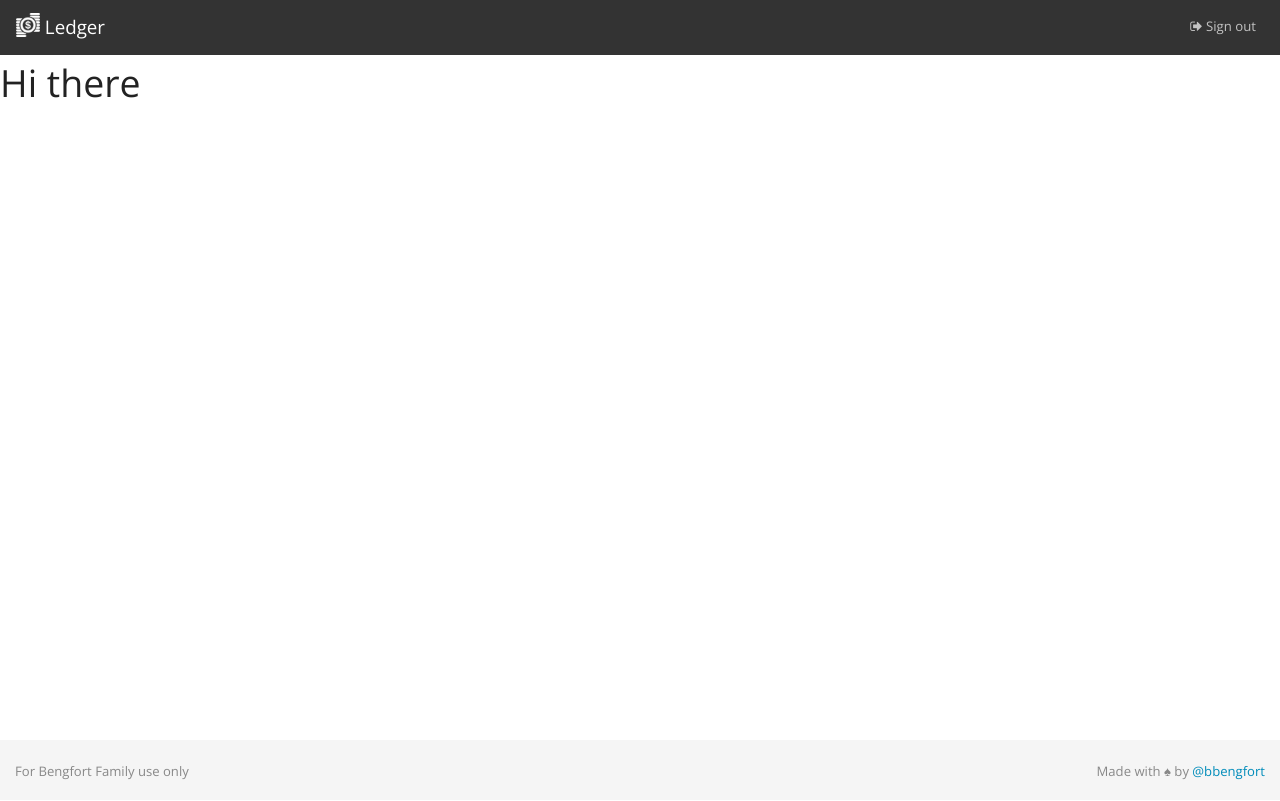
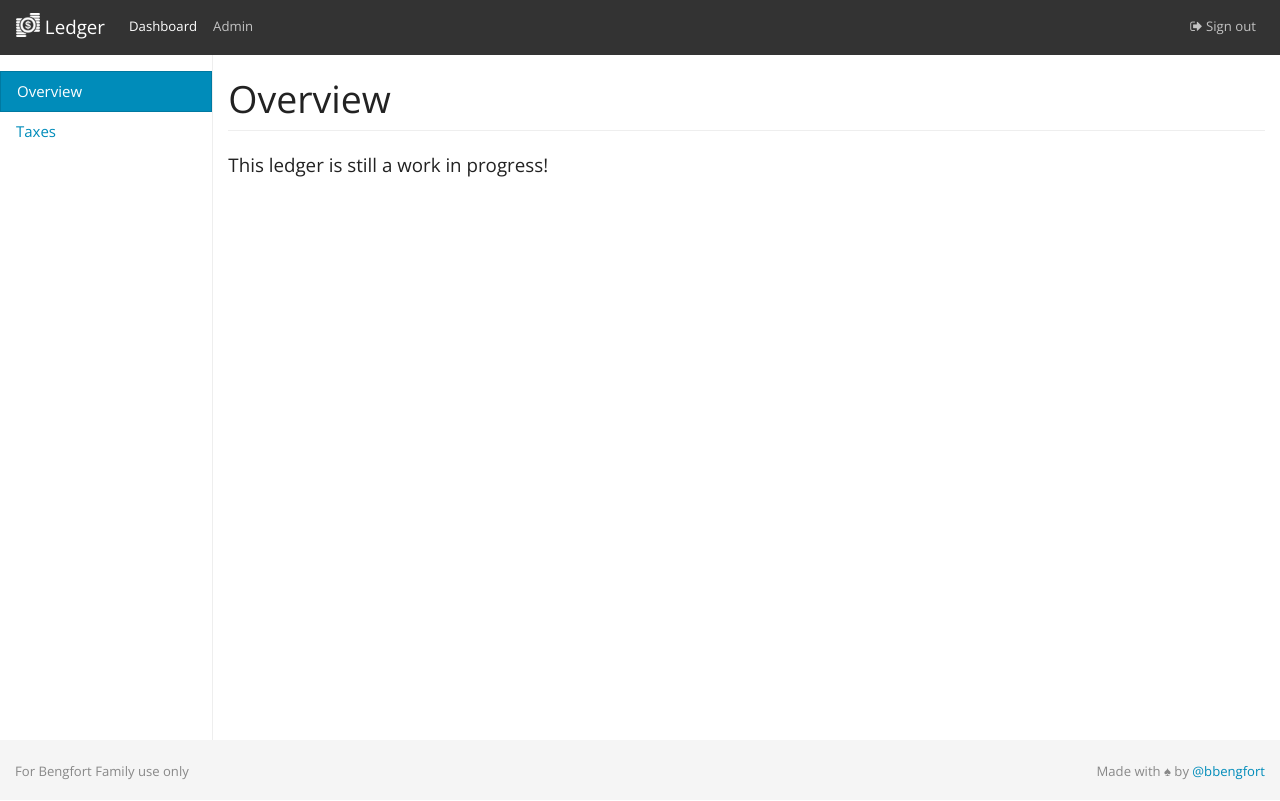
Before and after one commit to bbengfort/ledger, a Django app: page / in a window 1280 px wide. Run offline with Django 3.2, Linux system fonts and the light colour scheme; the visitor is signed in with stand-in values (Sample User, id 1); parts of the project's set-up code (start-up, migrations or seed data) failed here and were passed over; some libraries are stand-ins or nearby versions.

Commit message:
tax return dashboard

```diff
--- a/assets/css/style.css
+++ b/assets/css/style.css
@@ -4,11 +4,22 @@ html {
   position: relative;
   min-height: 100%;
 }
+
 body {
   /* Margin bottom by footer height */
   padding-top: 60px;
   margin-bottom: 60px;
 }
+
+/* Typography */
+
+h1 {
+  margin-bottom: 20px;
+  padding-bottom: 9px;
+  border-bottom: 1px solid #eee;
+}
+
+/* Login */
 
 .login-container {
     margin-top: 120px;
@@ -17,6 +28,46 @@ body {
 .login-container h5 {
     margin: 0;
 }
+
+/* Sidebar */
+
+.sidebar {
+  position: fixed;
+  top: 51px;
+  bottom: 0;
+  left: 0;
+  z-index: 1000;
+  padding: 20px;
+  overflow-x: hidden;
+  overflow-y: auto; /* Scrollable contents if viewport is shorter than content. */
+  border-right: 1px solid #eee;
+  margin-bottom: 60px;
+}
+
+/* Sidebar navigation */
+
+.sidebar {
+  padding-left: 0;
+  padding-right: 0;
+}
+
+.sidebar .nav {
+  margin-bottom: 20px;
+}
+
+.sidebar .nav-item {
+  width: 100%;
+}
+
+.sidebar .nav-item + .nav-item {
+  margin-left: 0;
+}
+
+.sidebar .nav-link {
+  border-radius: 0;
+}
+
+/* Footer */
 
 .footer {
   position: absolute;
--- a/ledger/settings/base.py
+++ b/ledger/settings/base.py
@@ -106,7 +106,9 @@ INSTALLED_APPS = [
     'django.contrib.sessions',
     'django.contrib.messages',
     'django.contrib.staticfiles',
+    'django.contrib.humanize',
     'social_django',
+    'taxes',
 ]
 
 # Request handling
--- a/ledger/urls.py
+++ b/ledger/urls.py
@@ -31,6 +31,7 @@ from django.contrib import admin
 from django.urls import path, include
 
 from ledger.views import *
+from taxes.views import *
 
 
 ##########################################################################
@@ -42,7 +43,8 @@ urlpatterns = [
     path('admin/', admin.site.urls),
 
     # Application URLs
-    path('', DashboardView.as_view(), name="dashboard"),
+    path('', Overview.as_view(), name="overview"),
+    path('taxes/', TaxesDashboard.as_view(), name="taxes"),
 
     # Authentication URLs
     path('account/', include(('social_django.urls', 'social_django'), namespace='social')),
--- a/ledger/views.py
+++ b/ledger/views.py
@@ -30,9 +30,14 @@ from rest_framework.permissions import AllowAny
 ## Views
 ##########################################################################
 
-class DashboardView(LoginRequiredMixin, TemplateView):
+class Overview(LoginRequiredMixin, TemplateView):
 
-    template_name = "site/dashboard.html"
+    template_name = "site/overview.html"
+
+    def get_context_data(self, **kwargs):
+        context = super(Overview, self).get_context_data(**kwargs)
+        context['dashboard'] = 'overview'
+        return context
 
 
 ##########################################################################
--- a/templates/components/navbar.html
+++ b/templates/components/navbar.html
@@ -1,6 +1,6 @@
 {% load staticfiles %}
 <nav class="navbar navbar-expand-lg fixed-top navbar-dark bg-dark">
-  <a class="navbar-brand" href="{% url 'dashboard' %}">
+  <a class="navbar-brand" href="{% url 'overview' %}">
     <img src="{% static 'img/ledger-light.png' %}" width="24" height="24" class="d-inline-block align-top" alt="">
     Ledger
   </a>
@@ -10,6 +10,16 @@
 
   <div class="collapse navbar-collapse" id="navbarSupportedContent">
     <ul class="navbar-nav mr-auto">
+      <li class="nav-item">
+        <a class="nav-link active" href="{% url 'overview' %}">
+          Dashboard
+        </a>
+      </li>
+      <li class="nav-item">
+        <a class="nav-link" href="{% url 'admin:index' %}">
+          Admin
+        </a>
+      </li>
     </ul>
     <ul class="navbar-nav my-2 my-lg-0">
       <li class="nav-item">
--- /dev/null
+++ b/templates/components/sidebar.html
@@ -0,0 +1,31 @@
+<nav class="col-sm-3 col-md-2 hidden-xs-down bg-faded sidebar">
+  <ul class="nav nav-pills flex-column">
+    <li class="nav-item">
+      <a class="nav-link {% if dashboard == "overview" %}active{% endif %}"
+         href="{% url 'overview' %}">
+        Overview
+      </a>
+    </li>
+    <li class="nav-item">
+      <a class="nav-link {% if dashboard == "taxes" %}active{% endif %}"
+         href="{% url 'taxes' %}">
+        Taxes
+      </a>
+    </li>
+  </ul>
+
+{% comment %}
+  <!-- can create nav "sections" like these -->
+  <ul class="nav nav-pills flex-column">
+    <li class="nav-item">
+      <a class="nav-link" href="#">Nav item again</a>
+    </li>
+    <li class="nav-item">
+      <a class="nav-link" href="#">One more nav</a>
+    </li>
+    <li class="nav-item">
+      <a class="nav-link" href="#">Another nav item</a>
+    </li>
+  </ul>
+{% endcomment %}
+</nav>
--- a/templates/site/dashboard.html
+++ b/templates/site/dashboard.html
@@ -2,5 +2,21 @@
 {% load staticfiles %}
 
 {% block content %}
-  <h1>Hi there</h1>
+
+  <div class="container-fluid">
+    <div class="row">
+      {% block sidebar %}
+        {% include 'components/sidebar.html' %}
+      {% endblock %}
+
+      <main class="col-sm-9 offset-sm-3 col-md-10 offset-md-2 pt-3">
+      {% block dashboard %}
+        <h1>{% block dashboard-title %}Dashboard{% endblock %}</h1>
+      {% endblock %}
+
+      {% block dashboard-content %}{% endblock %}
+      </main>
+    </div>
+  </div>
+
 {% endblock %}
--- /dev/null
+++ b/templates/site/overview.html
@@ -0,0 +1,7 @@
+{% extends 'site/dashboard.html' %}
+
+{% block dashboard-title %}Overview{% endblock %}
+
+{% block dashboard-content %}
+  <p class="lead">This ledger is still a work in progress!</p>
+{% endblock %}
```
Also changed, not shown: taxes/__init__.py (added, +15 -0 lines), taxes/admin.py (added, +21 -0 lines), taxes/apps.py (added, +21 -0 lines), taxes/migrations/__init__.py (added, +15 -0 lines), taxes/models.py (added, +80 -0 lines), taxes/templates/taxes.html (added, +33 -0 lines), taxes/tests.py (added, +19 -0 lines), taxes/views.py (added, +42 -0 lines), taxes/migrations/0001_initial.py (added).
